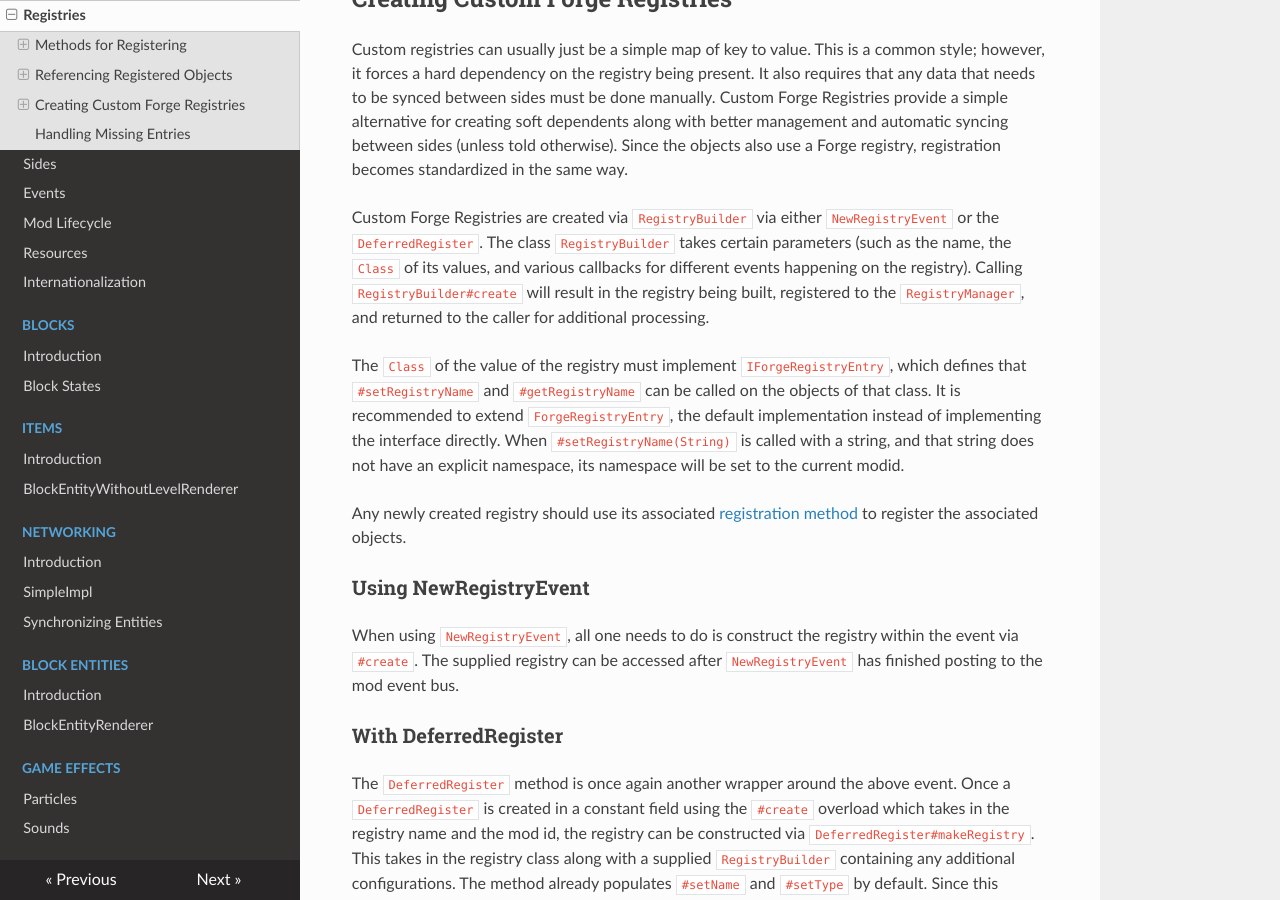
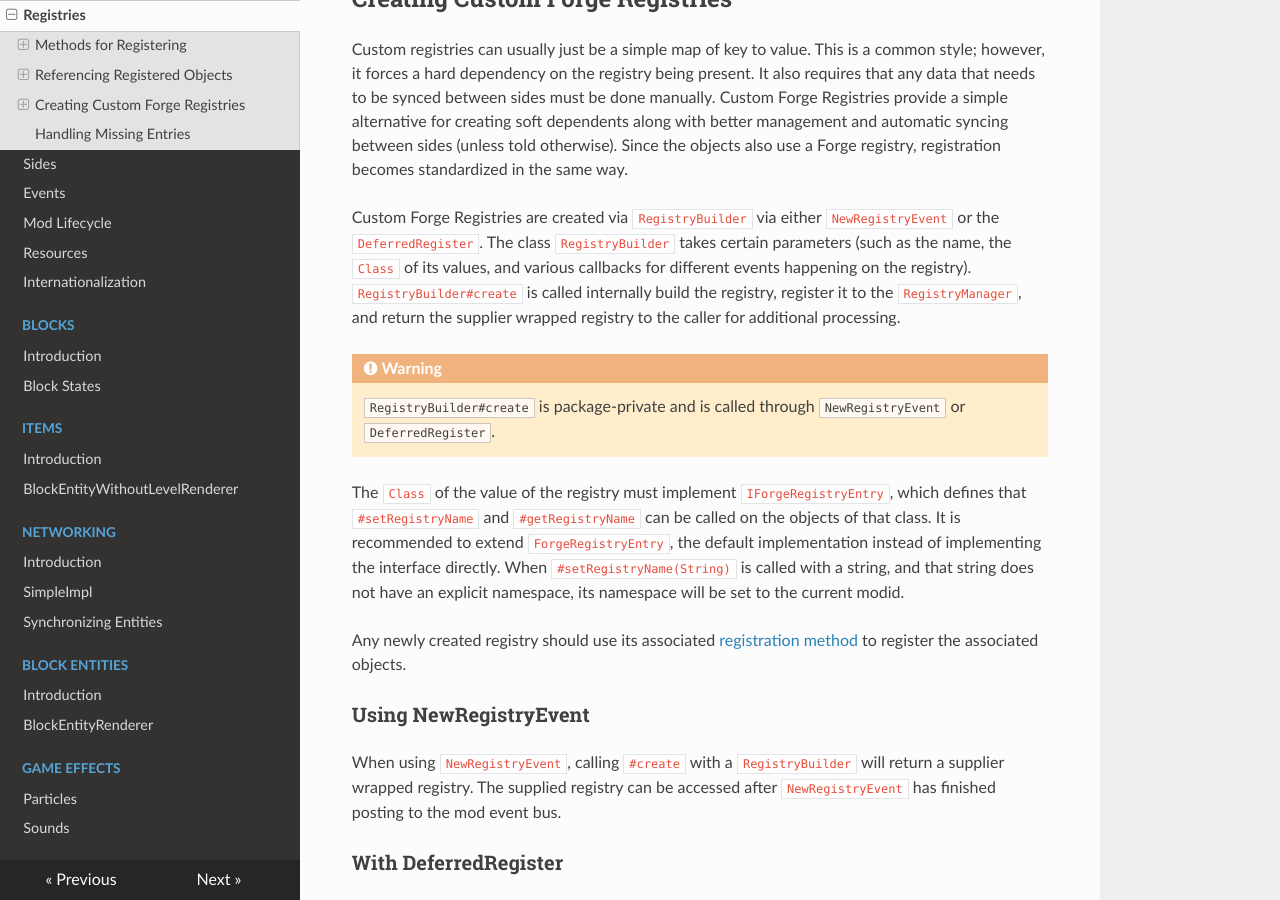
Before and after one commit to MinecraftForge/Documentation, an MkDocs documentation site: the page built from docs/concepts/registries.md, in a window 1280 px wide and 900 px high, scrolled down 4948 px. Built offline with MkDocs 1.6.1, drawn with Linux system fonts in a browser that asks for light colours; nearby versions of some CDN libraries.

Commit message:
Adding more clarity

```diff
--- a/docs/concepts/registries.md
+++ b/docs/concepts/registries.md
@@ -199,7 +199,10 @@ Creating Custom Forge Registries
 
 Custom registries can usually just be a simple map of key to value. This is a common style; however, it forces a hard dependency on the registry being present. It also requires that any data that needs to be synced between sides must be done manually. Custom Forge Registries provide a simple alternative for creating soft dependents along with better management and automatic syncing between sides (unless told otherwise). Since the objects also use a Forge registry, registration becomes standardized in the same way.
 
-Custom Forge Registries are created via `RegistryBuilder` via either `NewRegistryEvent` or the `DeferredRegister`. The class `RegistryBuilder` takes certain parameters (such as the name, the `Class` of its values, and various callbacks for different events happening on the registry). Calling `RegistryBuilder#create` will result in the registry being built, registered to the `RegistryManager`, and returned to the caller for additional processing.
+Custom Forge Registries are created via `RegistryBuilder` via either `NewRegistryEvent` or the `DeferredRegister`. The class `RegistryBuilder` takes certain parameters (such as the name, the `Class` of its values, and various callbacks for different events happening on the registry). `RegistryBuilder#create` is called internally build the registry, register it to the `RegistryManager`, and return the supplier wrapped registry to the caller for additional processing.
+
+!!! warning
+    `RegistryBuilder#create` is package-private and is called through `NewRegistryEvent` or `DeferredRegister`.
 
 The `Class` of the value of the registry must implement `IForgeRegistryEntry`, which defines that `#setRegistryName` and `#getRegistryName` can be called on the objects of that class. It is recommended to extend `ForgeRegistryEntry`, the default implementation instead of implementing the interface directly. When `#setRegistryName(String)` is called with a string, and that string does not have an explicit namespace, its namespace will be set to the current modid.
 
@@ -207,7 +210,7 @@ Any newly created registry should use its associated [registration method][regis
 
 ### Using NewRegistryEvent
 
-When using `NewRegistryEvent`, all one needs to do is construct the registry within the event via `#create`. The supplied registry can be accessed after `NewRegistryEvent` has finished posting to the mod event bus.
+When using `NewRegistryEvent`, calling `#create` with a `RegistryBuilder` will return a supplier wrapped registry. The supplied registry can be accessed after `NewRegistryEvent` has finished posting to the mod event bus.
 
 ### With DeferredRegister
 
```
